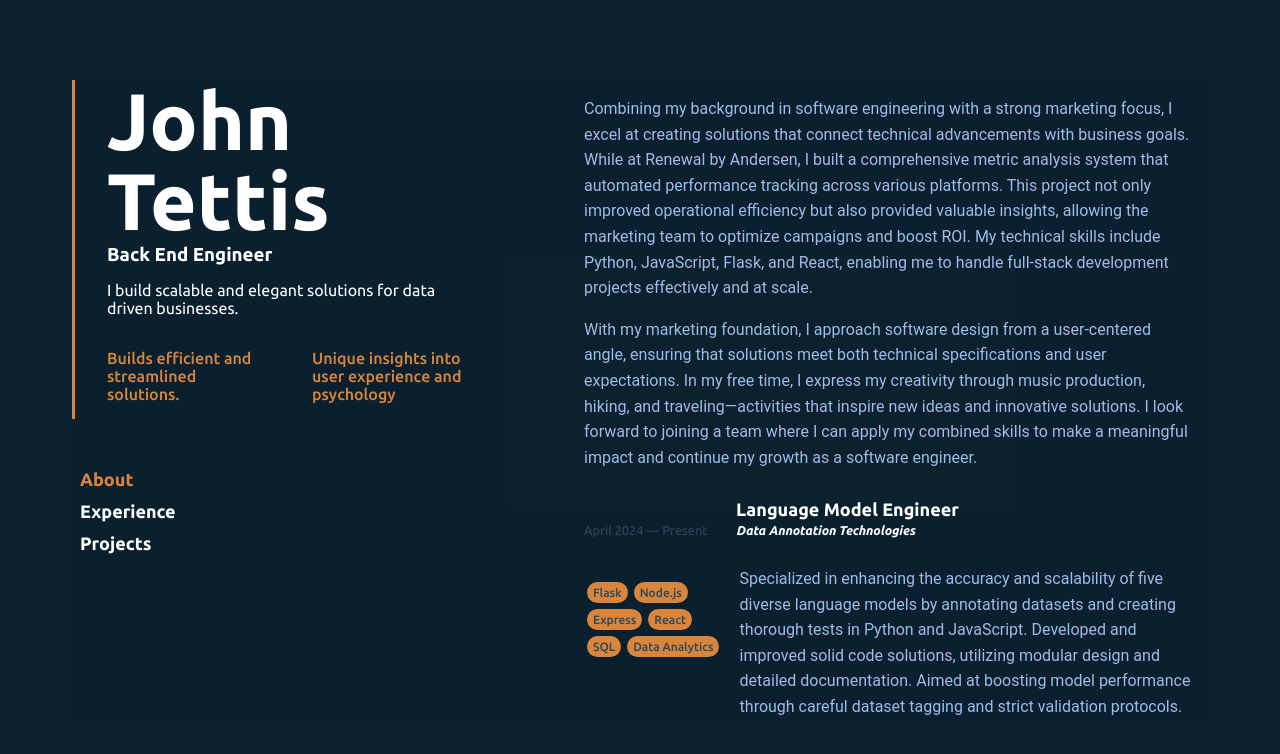
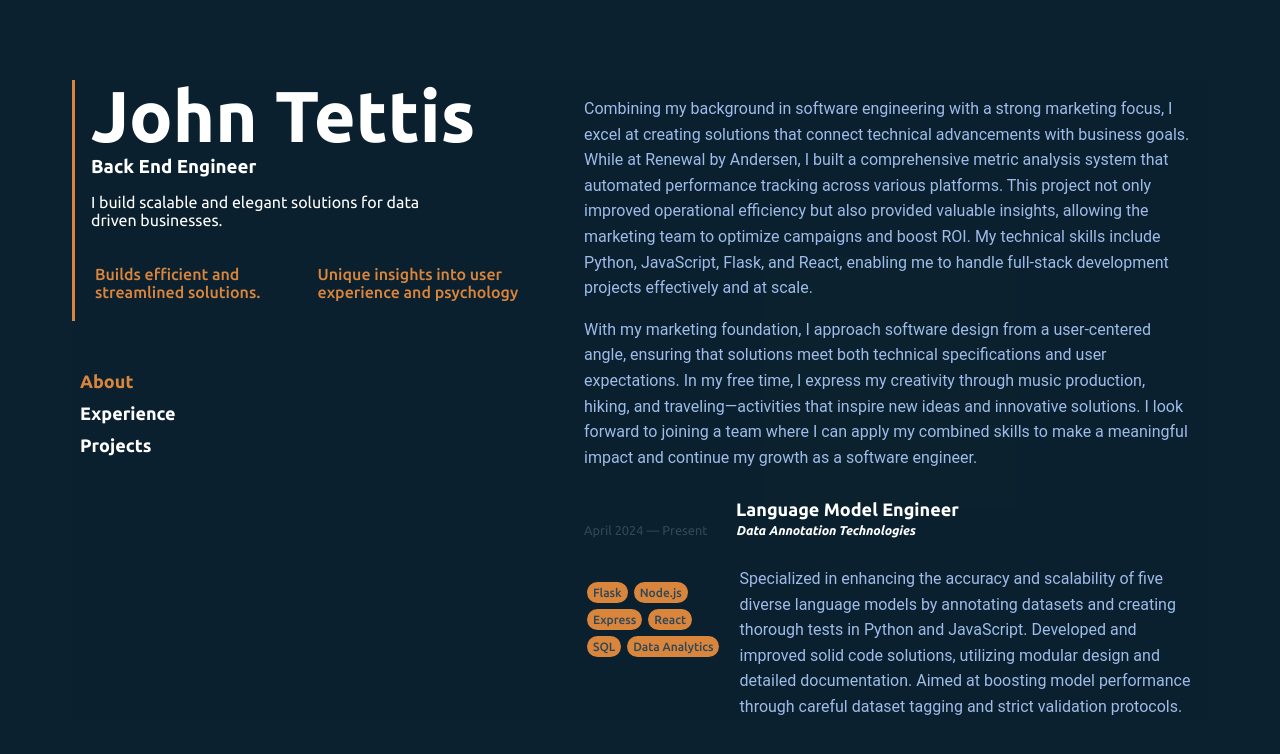
Before and after one commit to john-tettis/portfolio-updated, a React (Create React App) app: page / in a window 1280 px wide. Shown: the top 754 px of the page. Built offline with nearby package versions, Linux system fonts and the light colour scheme.

Commit message:
fixed padding of main contatiner adn description containers

```diff
--- a/src/styles/Bio.css
+++ b/src/styles/Bio.css
@@ -1,16 +1,16 @@
-@import url('color.css');
+@import url('Color.css');
 
 .bio{
     color:white;
     text-align:left;
-    padding: 0 2rem;
+    padding: 0 1rem;
 
     border-left: solid 3px var(--color-3);
     overflow-x: hidden;
 
 }
 .name {
-    font-size: 5rem;
+    font-size: 4.5rem;
     line-height: 1;
     margin-top:0;
     margin-bottom:.4rem;
@@ -24,8 +24,9 @@
 .sub-desc{
     color:var(--color-3);
     font-weight: 500;
-    max-width: 10rem;
-    margin-right: 3rem;
+    width:50%;
+    padding:4px
+    /* margin-right: 3rem */
 
 
 }
```
